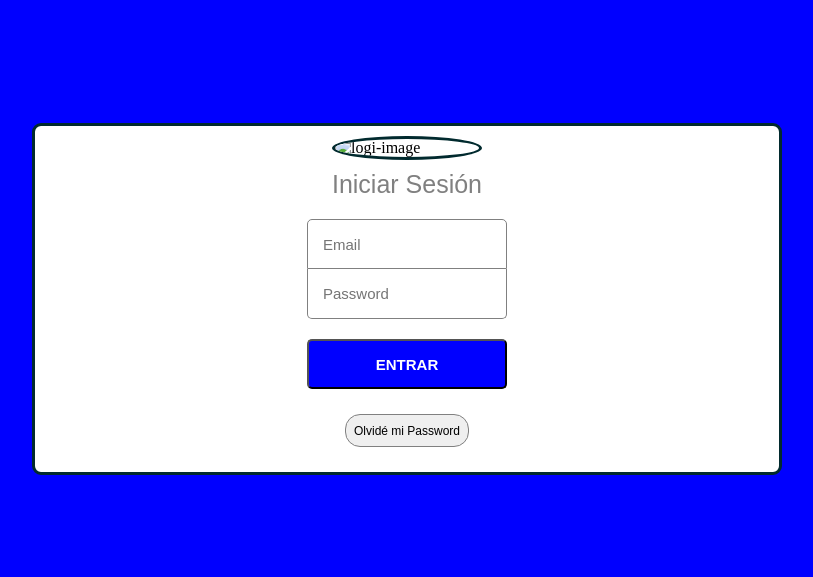
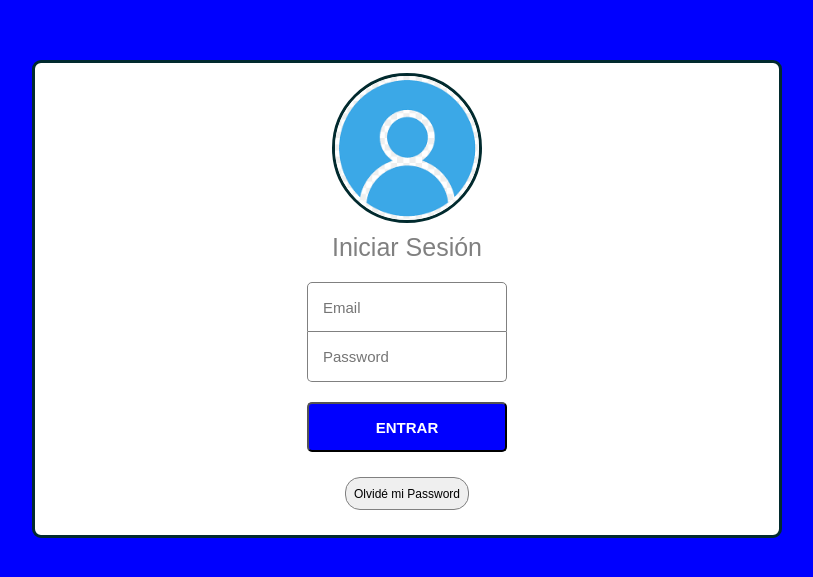
Before and after one commit to albornozMarcelo/loginLanding, a plain HTML site: page index.html in a window 1280 px wide. Shown: the part 101-678 px from the top of the page, without its empty margins (233-1046 px from the left). Drawn offline with Linux system fonts and the light colour scheme.

Commit message:
se movio la imagen a la raiz para que funcione en el vercel

```diff
--- a/index.html
+++ b/index.html
@@ -11,7 +11,7 @@
     <body>
         <div class="login">
 
-            <img src="/CLASE5/login-landing/assets/png-clipart-computer-icons-login-scalable-graphics-email-accountability-blue-logo-thumbnail.png" alt="logi-image" class="login">
+            <img src="png-clipart-computer-icons-login-scalable-graphics-email-accountability-blue-logo-thumbnail.png" alt="logi-image" class="login">
             <p>Iniciar Sesión</p>
 
             <form>
```
Also changed, not shown: png-clipart-computer-icons-login-scalable-graphics-email-accountability-blue-logo-thumbnail.png (renamed from assets/png-clipart-computer-icons-login-scalable-graphics-email-accountability-blue-logo-thumbnail.png).
